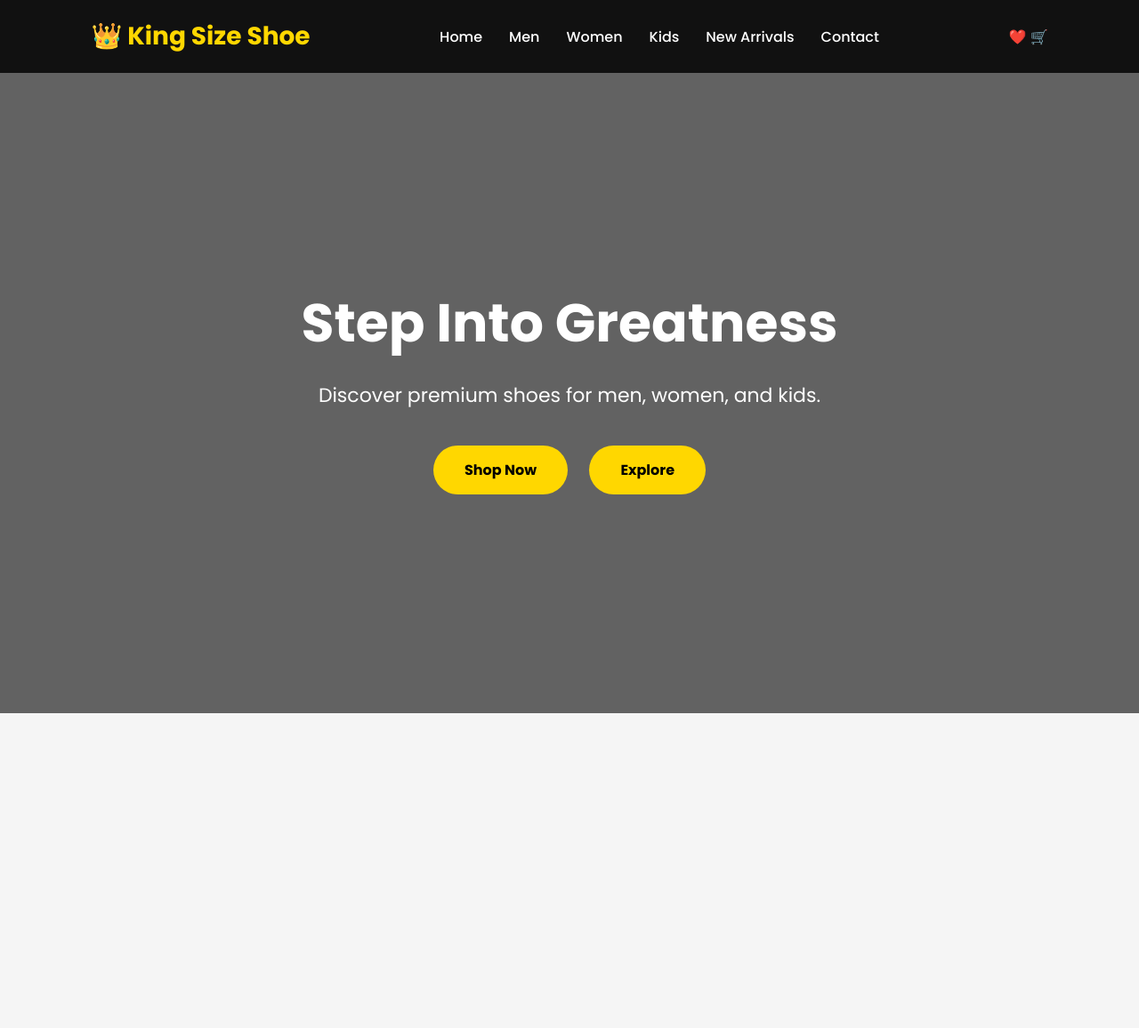
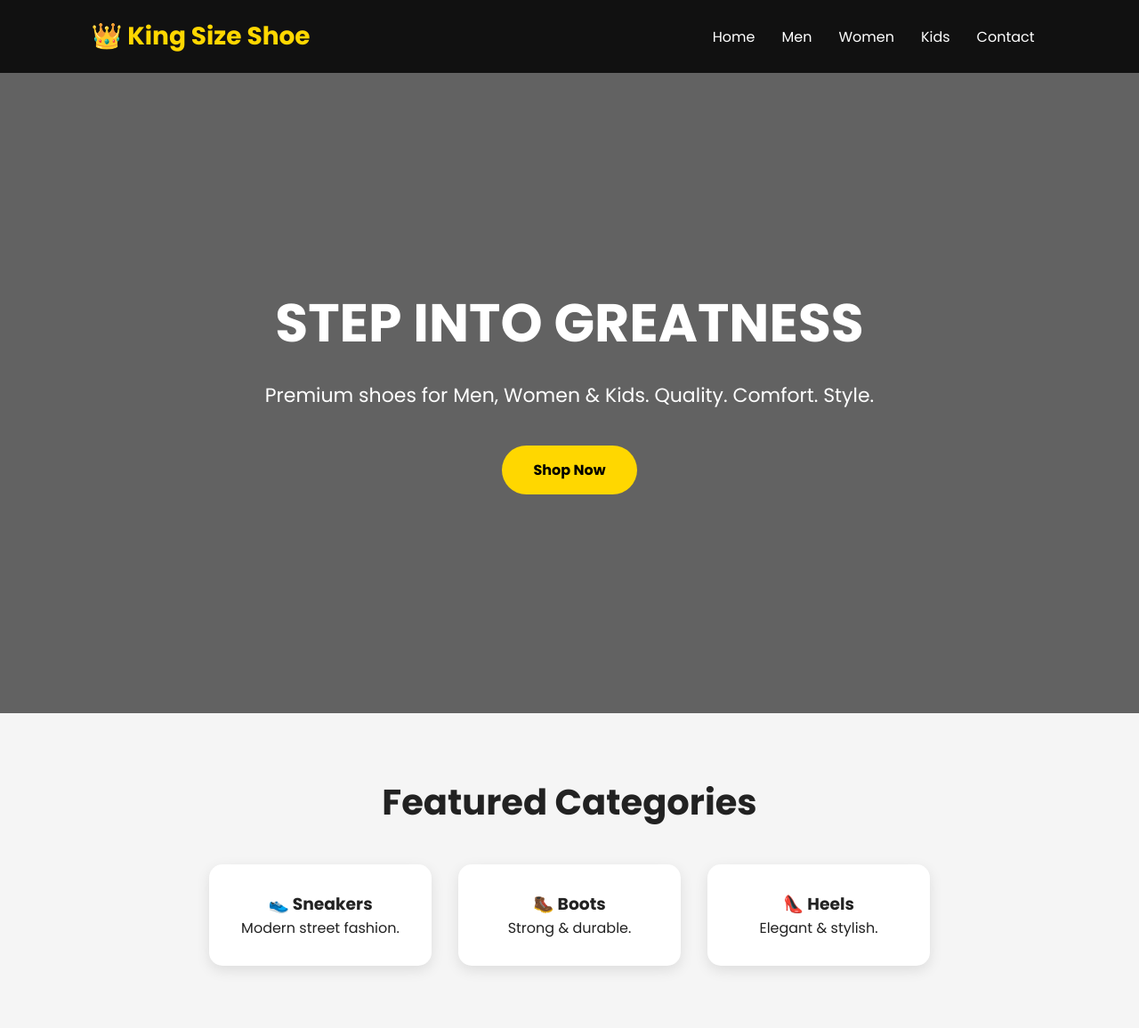
Before and after one commit to nyabutoduane078-bot/king-size-shoe, a plain HTML site: page index.html in a window 1280 px wide. Shown: the whole page at 89% size. Before the commit the page ends 802 px from the top, so only its background shows below. Drawn offline with Linux system fonts and the light colour scheme.

Commit message:
Update index.html

```diff
--- a/index.html
+++ b/index.html
@@ -3,48 +3,76 @@
 <head>
 <meta charset="UTF-8">
 <meta name="viewport" content="width=device-width, initial-scale=1.0">
-    <title>King Size Shoe | Step Into Greatness</title>
+<title>King Size Shoe</title>
 
-    <!-- Google Font -->
-    <link href="https://fonts.googleapis.com/css2?family=Poppins:wght@300;400;500;600;700&display=swap" rel="stylesheet">
+<link rel="preconnect" href="https://fonts.googleapis.com">
+<link href="https://fonts.googleapis.com/css2?family=Poppins:wght@300;400;600;700&display=swap" rel="stylesheet">
 
-    <!-- CSS -->
 <link rel="stylesheet" href="css/style.css">
 </head>
+
 <body>
 
-    <!-- Navigation -->
 <header>
 <nav class="navbar">
-            <div class="logo">👑 King Size Shoe</div>
+
+<div class="logo">
+👑 King Size Shoe
+</div>
 
 <ul class="nav-links">
 <li><a href="#">Home</a></li>
 <li><a href="#">Men</a></li>
 <li><a href="#">Women</a></li>
 <li><a href="#">Kids</a></li>
-                <li><a href="#">New Arrivals</a></li>
 <li><a href="#">Contact</a></li>
 </ul>
 
-            <div class="nav-icons">
-                <span>❤️</span>
-                <span>🛒</span>
-            </div>
 </nav>
 </header>
 
-    <!-- Hero -->
 <section class="hero">
+
 <div class="hero-content">
-            <h1>Step Into Greatness</h1>
-            <p>Discover premium shoes for men, women, and kids.</p>
 
-            <div class="buttons">
+<h1>STEP INTO GREATNESS</h1>
+
+<p>
+Premium shoes for Men, Women & Kids.
+Quality. Comfort. Style.
+</p>
+
 <a href="#" class="btn">Shop Now</a>
-                <a href="#" class="btn btn-outline">Explore</a>
+
 </div>
+
+</section>
+
+<section style="padding:70px 8%;">
+
+<h2 style="text-align:center;font-size:40px;margin-bottom:40px;">
+Featured Categories
+</h2>
+
+<div style="display:flex;gap:30px;justify-content:center;flex-wrap:wrap;">
+
+<div style="background:white;padding:30px;border-radius:15px;width:250px;text-align:center;box-shadow:0 5px 15px rgba(0,0,0,.1);">
+<h3>👟 Sneakers</h3>
+<p>Modern street fashion.</p>
 </div>
+
+<div style="background:white;padding:30px;border-radius:15px;width:250px;text-align:center;box-shadow:0 5px 15px rgba(0,0,0,.1);">
+<h3>🥾 Boots</h3>
+<p>Strong & durable.</p>
+</div>
+
+<div style="background:white;padding:30px;border-radius:15px;width:250px;text-align:center;box-shadow:0 5px 15px rgba(0,0,0,.1);">
+<h3>👠 Heels</h3>
+<p>Elegant & stylish.</p>
+</div>
+
+</div>
+
 </section>
 
 <script src="js/script.js"></script>
```
Lines whose indentation alone changed are shown as unchanged.
